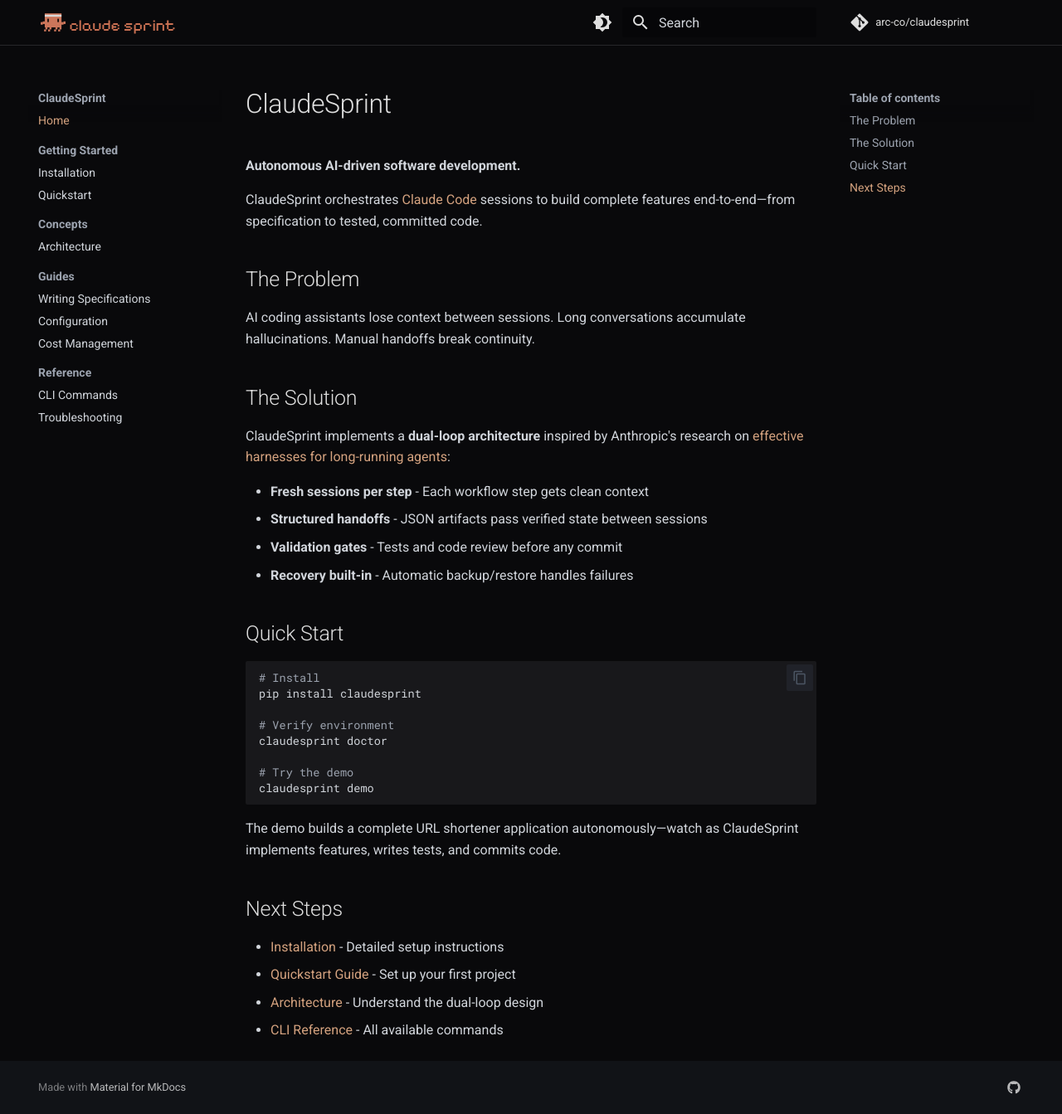
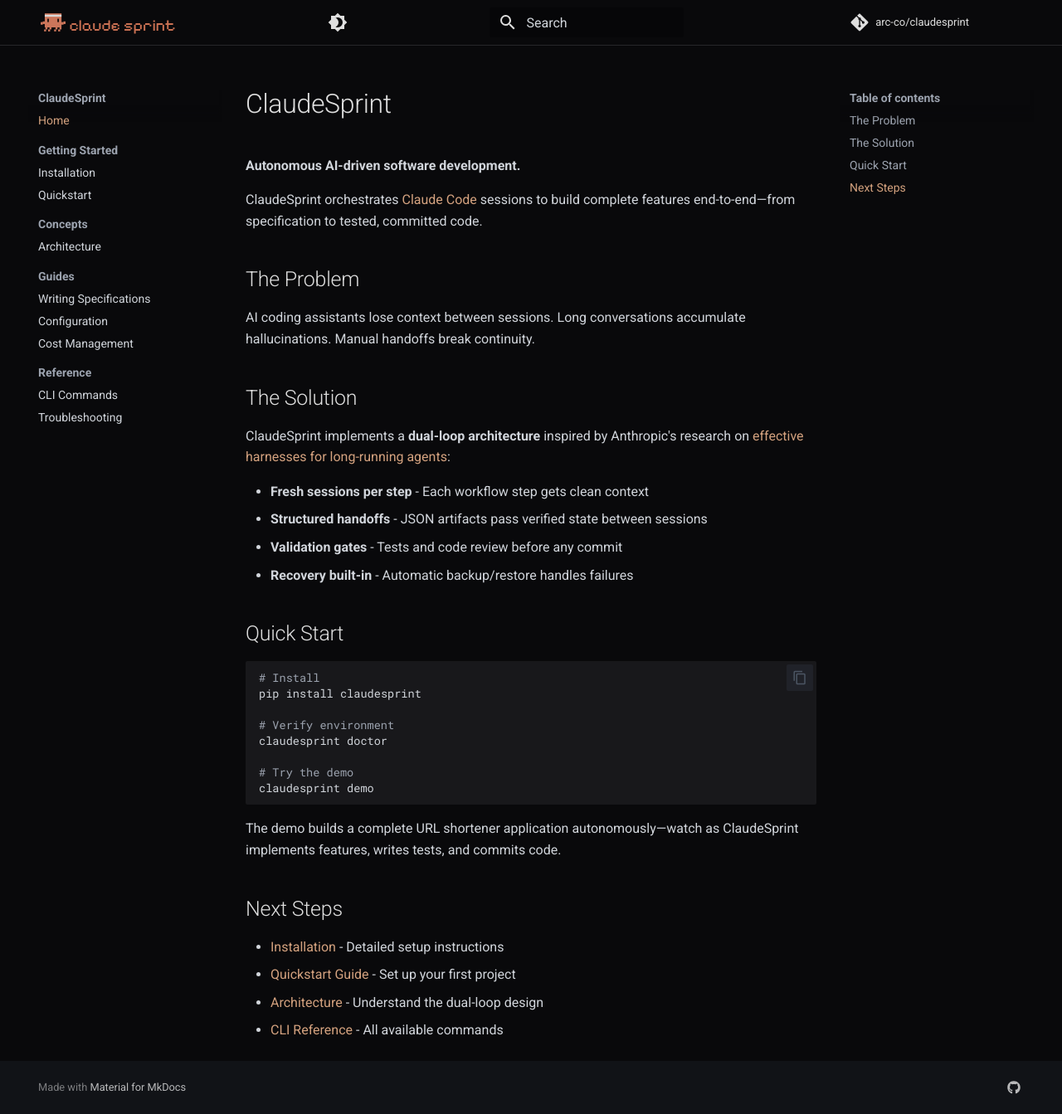
Before and after one commit to arc-co/claudesprint, an MkDocs documentation site: the page built from docs/index.md, in a window 1280 px wide and 1343 px high. Shown: the whole window at 83% size. Built offline with MkDocs 1.6.1 and Material for MkDocs 9.7.7, drawn with Linux system fonts in a browser that asks for light colours; comment, search, counter and statistics services are not loaded.

Commit message:
style: Use justify-between on header for logo/nav spacing
Co-Authored-By: Claude Opus 4.5 <noreply@anthropic.com>

```diff
--- a/docs/stylesheets/custom.css
+++ b/docs/stylesheets/custom.css
@@ -206,9 +206,9 @@
   display: none;
 }
 
-/* Make logo container fill space to push nav items to the right */
-.md-header__button.md-logo {
-  flex-grow: 1;
+/* Header layout - push nav items to the right */
+.md-header__inner {
+  justify-content: space-between;
 }
 
 /* Adjust logo size in header */
```
